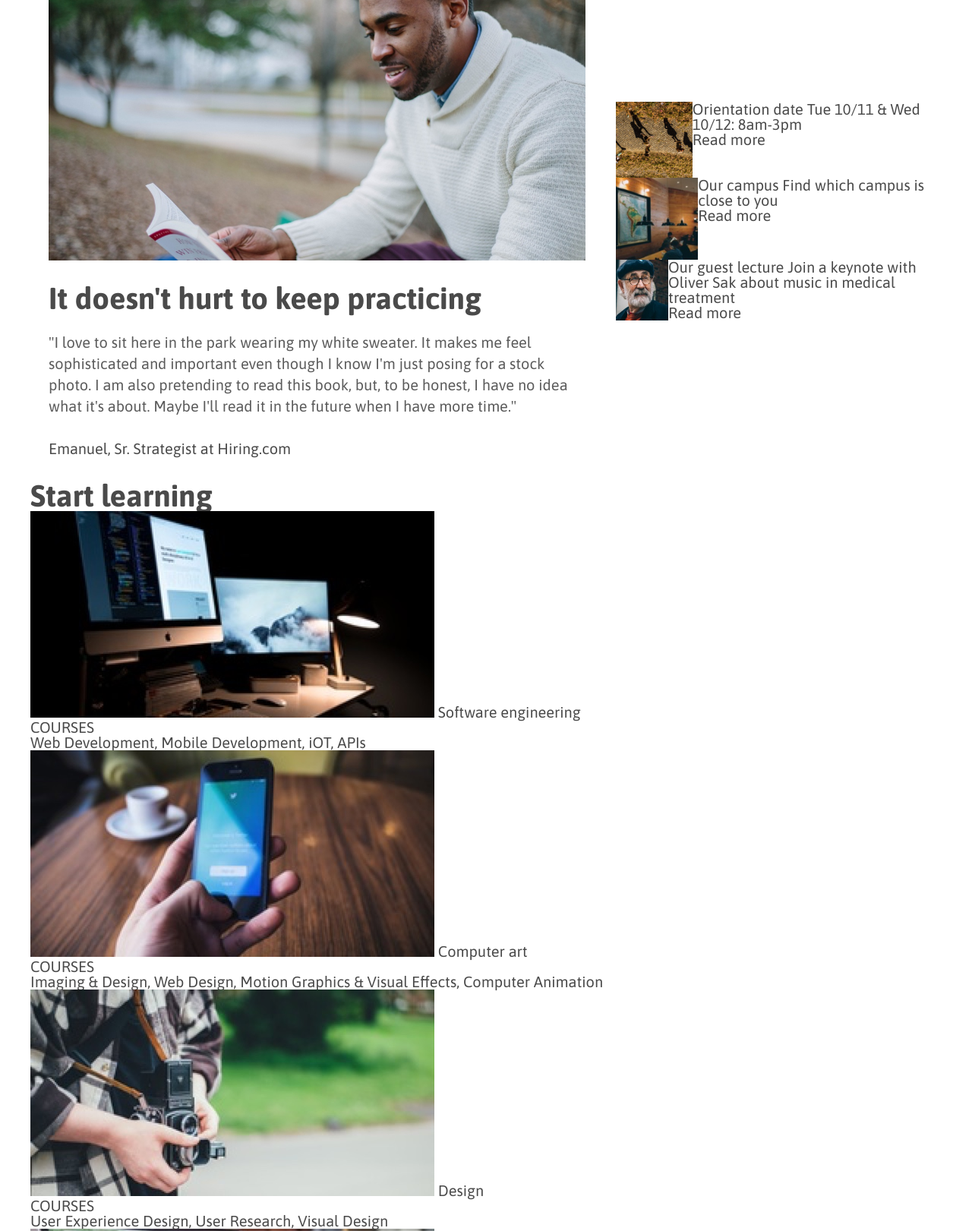
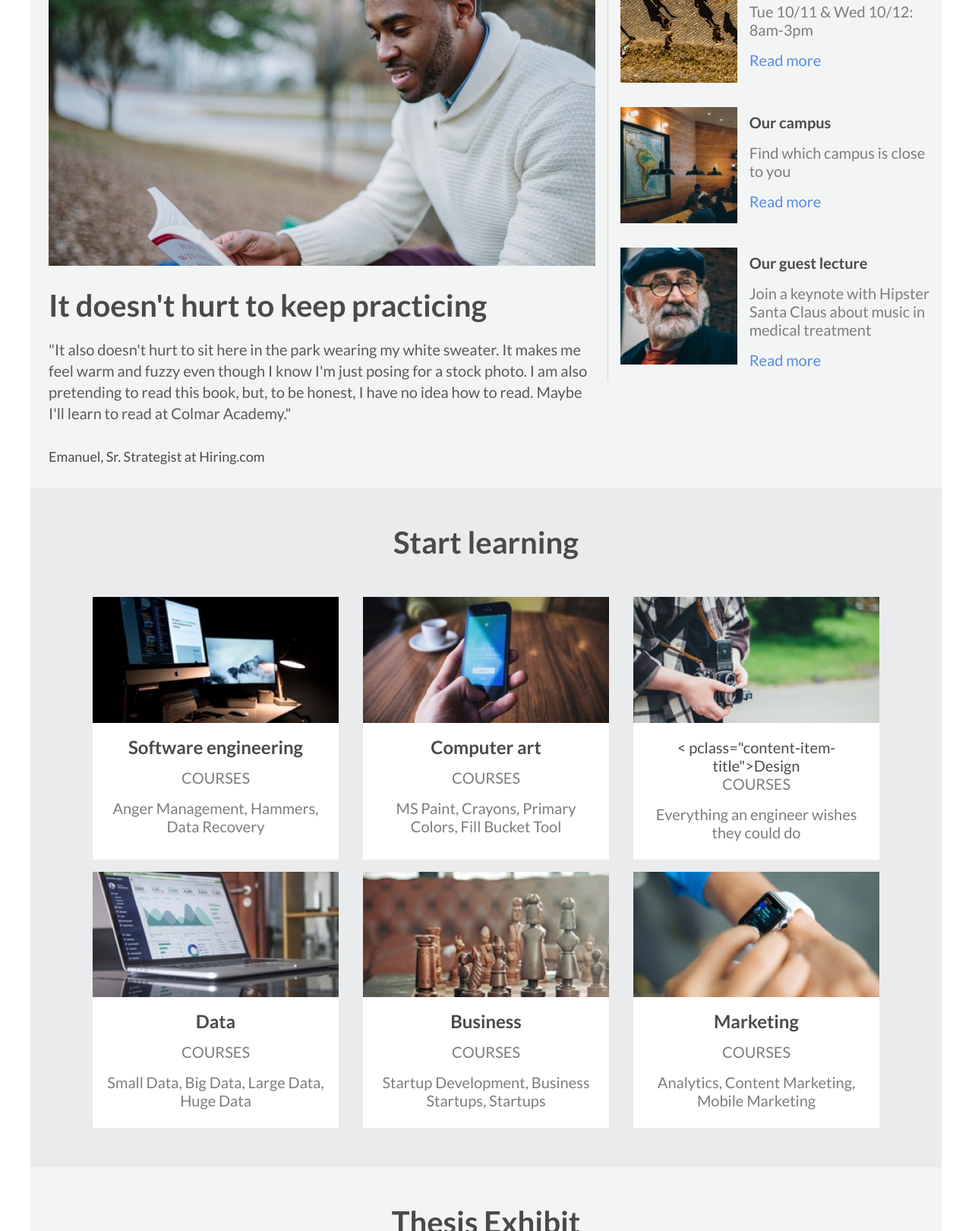
Before and after one commit to kinfongiscool/codecademy-colmar, a plain HTML site: page index.html in a window 1280 px wide. Shown: the part 716-2337 px from the top of the page at 76% size. Drawn offline with Linux system fonts and the light colour scheme.

Commit message:
most of basic layout done

```diff
--- a/index.html
+++ b/index.html
@@ -4,8 +4,7 @@
   <title></title>
   <link href="./resources/css/reset.css" type="text/css" rel="stylesheet">
   <link href="./resources/css/style.css" type="text/css" rel="stylesheet">
-  <link href="https://fonts.googleapis.com/css?family=Asap:200,400,700" rel="stylesheet">
-  <link href="https://fonts.googleapis.com/css?family=Bitter:400,400i" rel="stylesheet">
+  <link href='https://fonts.googleapis.com/css?family=Lato:400,700,400italic' rel='stylesheet' type='text/css'>
 </head>
 <body>
   <div class="container">
@@ -34,103 +33,122 @@
         <div class="middle-content-main-container">
           <img src="./resources/images/information-main.jpg"/>
           <h1>It doesn't hurt to keep practicing</h1>
-          <p>"I love to sit here in the park wearing my white sweater. It makes me feel sophisticated and important even though I know I'm just posing for a stock photo. I am also pretending to read this book, but, to be honest, I have no idea what it's about. Maybe I'll read it in the future when I have more time."</p>
+          <p>"It also doesn't hurt to sit here in the park wearing my white sweater. It makes me feel warm and fuzzy even though I know I'm just posing for a stock photo. I am also pretending to read this book, but, to be honest, I have no idea how to read. Maybe I'll learn to read at Colmar Academy."</p>
           <span class="citation">Emanuel, Sr. Strategist at Hiring.com</span>
         </div>
         <div class="middle-content-side-container">
-
           <div class="middle-content-side-item">
             <div class="middle-content-side-item-image">
               <img class="normal-image" src="./resources/images/information-orientation.jpg"/>
               <img class="mobile-image" src="./resources/images/information-orientation-mobile.jpg"/>
             </div>
             <div class="middle-content-side-item-text">
-              <span class="content-item-title">Orientation date</span>
-              <span class="content-item-text">Tue 10/11 &amp; Wed 10/12: 8am-3pm</p>
-              <span class="middle-content-side-item-read-more">Read more</span>
+              <p class="content-item-title">Orientation date</p>
+              <p class="content-item-text">Tue 10/11 &amp; Wed 10/12: 8am-3pm</p>
+              <p class="middle-content-side-item-read-more">Read more</p>
             </div>
           </div>
-
           <div class="middle-content-side-item">
             <div class="middle-content-side-item-image">
               <img class="normal-image" src="./resources/images/information-campus.jpg"/>
               <img class="mobile-image" src="./resources/images/information-campus-mobile.jpg"/>
             </div>
             <div class="middle-content-side-item-text">
-              <span class="content-item-title">Our campus</span>
-              <span class="content-item-text">Find which campus is close to you</p>
-              <span class="middle-content-side-item-read-more">Read more</span>
+              <p class="content-item-title">Our campus</p>
+              <p class="content-item-text">Find which campus is close to you</p>
+              <p class="middle-content-side-item-read-more">Read more</p>
             </div>
           </div>
-
           <div class="middle-content-side-item">
             <div class="middle-content-side-item-image">
               <img class="normal-image" src="./resources/images/information-guest-lecture.jpg"/>
               <img class="mobile-image" src="./resources/images/information-guest-lecture-mobile.jpg"/>
             </div>
             <div class="middle-content-side-item-text">
-              <span class="content-item-title">Our guest lecture</span>
-              <span class="content-item-text">Join a keynote with Oliver Sak about music in medical treatment</p>
-              <span class="middle-content-side-item-read-more">Read more</span>
+              <p class="content-item-title">Our guest lecture</p>
+              <p class="content-item-text">Join a keynote with Hipster Santa Claus about music in medical treatment</p>
+              <p class="middle-content-side-item-read-more">Read more</p>
             </div>
           </div>
         </div>
       </div>
-        <div class="start-learning-contaner">
+      <div class="start-learning-container">
         <h1>Start learning</h1>
+        <div class="start-learning-item-container">
           <div class="start-learning-item">
             <img src="./resources/images/course-software.jpg"/>
-            <span class="content-item-title">Software engineering</span>
+            <div class="start-learning-item-text">
+              <p class="content-item-title">Software engineering</p>
               <p class="content-item-text">COURSES</p>
-            <p class="content-item-text">Web Development, Mobile Development, iOT, APIs</p>
+              <p class="content-item-text">Anger Management, Hammers, Data Recovery</p>
+            </div>
           </div>
           <div class="start-learning-item">
             <img src="./resources/images/course-computer-art.jpg"/>
-            <span class="content-item-title">Computer art</span>
+            <div class="start-learning-item-text">
+              <p class="content-item-title">Computer art</p>
               <p class="content-item-text">COURSES</p>
-            <p class="content-item-text">Imaging &amp; Design, Web Design, Motion Graphics &amp; Visual Effects, Computer Animation</p>
+              <p class="content-item-text">MS Paint, Crayons, Primary Colors, Fill Bucket Tool</p>
+            </div>
           </div>
           <div class="start-learning-item">
             <img src="./resources/images/course-design.jpg"/>
-            <span class="content-item-title">Design</span>
+            <div class="start-learning-item-text">
+              < pclass="content-item-title">Design</p>
               <p class="content-item-text">COURSES</p>
-            <p class="content-item-text">User Experience Design, User Research, Visual Design</p>
+              <p class="content-item-text">Everything an engineer wishes they could do</p>
+            </div>
           </div>
           <div class="start-learning-item">
             <img src="./resources/images/course-data.jpg"/>
-            <span class="content-item-title">Data</span>
+            <div class="start-learning-item-text">
+              <p class="content-item-title">Data</p>
               <p class="content-item-text">COURSES</p>
-            <p class="content-item-text">Data Science, Bit Data, SQL, Data Visualization</p>
+              <p class="content-item-text">Small Data, Big Data, Large Data, Huge Data</p>
+            </div>
           </div>
           <div class="start-learning-item">
             <img src="./resources/images/course-business.jpg"/>
-            <span class="content-item-title">Business</span>
+            <div class="start-learning-item-text">
+              <p class="content-item-title">Business</p>
               <p class="content-item-text">COURSES</p>
-            <p class="content-item-text">Product Development, Business Development, Startup</p>
+              <p class="content-item-text">Startup Development, Business Startups, Startups</p>
+            </div>
           </div>
           <div class="start-learning-item">
             <img src="./resources/images/course-marketing.jpg"/>
-            <span class="content-item-title">Marketing</span>
+            <div class="start-learning-item-text">
+              <p class="content-item-title">Marketing</p>
               <p class="content-item-text">COURSES</p>
               <p class="content-item-text">Analytics, Content Marketing, Mobile Marketing</p>
             </div>
           </div>
+        </div>
+      </div>
       <div class="thesis-exhibit">
         <h1>Thesis Exhibit</h1>
+        <div class="thesis-exhibit-content-container">
           <div class="video-container">
-            <video width="320px" height="240px"/>
+            <video/>
             <p class="content-item-title">Reimagine urban</p>
             <p>"This is a quote to take up space because I don't like using the fake latin filler text. Blah blah blah what does Reimagine Urban even mean? Sounds like a super cool project. You should watch the video to find out more."</p>
           </div>
+          <div class="thesis-side-item-container">
             <div class="thesis-side-item">
               <img src="./resources/images/thesis-fisma.jpg"/>
+              <div class="thesis-side-item-text">
                 <span class="content-item-title">Fisma: Design and</span>
-            <p class="content-item-text">Designer showcase of new prototype product and</p>
+                <p class="content-item-text">Designer showcase of highlighters</p>
+              </div>
             </div>
             <div class="thesis-side-item">
               <img src="./resources/images/thesis-now-and-then.jpg"/>
+              <div class="thesis-side-item-text">
                 <span class="content-item-title">Now and then</span>
                 <p class="content-item-text">Research study about New York</p>
+              </div>
+            </div>
+          </div>
         </div>
       </div>
       <footer>
--- a/resources/css/style.css
+++ b/resources/css/style.css
@@ -4,7 +4,7 @@ html {
 
 body {
   margin: 0;
-  font-family: 'Asap', sans-serif;
+  font-family: 'Lato', sans-serif;
   color: #4A4A4A;
 }
 
@@ -18,9 +18,21 @@ h2 {
   font-size: 1.4rem;
 }
 
+span {
+  font-size: 0.9rem;
+}
+
 .container {
-  width: 1200px;
+  /*width: 1200px;*/
+  width: 100%;
   margin: auto;
+  /*border: 1px solid #a7a7a7*/
+}
+
+@media only screen and (min-width: 1200px) {
+  .container {
+    width: 1200px;
+  }
 }
 
 header {
@@ -67,6 +79,7 @@ header nav a {
   color: black;
 }
 
+
 .main {
   top: 64px;
   width: 100%;
@@ -101,24 +114,16 @@ header nav a {
   background-color: #4A4A4A
 }
 
+
 .middle-content-container {
   display: flex;
-  align-items: center;
-  flex-direction: row;
-}
-
-.middle-content-main-container {
-  display: flex;
-  align-items: center;
-  flex-direction: column;
+  /*align-items: center;*/
+  background-color: #f3f5f5
 }
 
 .middle-content-main-container {
   width: 60%;
-  display: flex;
-  align-items: flex-start;
-  flex-direction: column;
-  padding: 1.6rem 1.2rem;
+  padding: 1.6rem 0 1.6rem 1.2rem;
 }
 
 .middle-content-main-container img {
@@ -129,33 +134,43 @@ header nav a {
 
 .middle-content-main-container p {
   padding: 1.2rem 0 1.6rem 0;
+  opacity: 0.9;
   line-height: 1.4rem;
-  opacity: 0.9;
 }
 
 .middle-content-side-container {
+  width: 21rem;
+  padding-top: .8rem;
+  margin-left: .8rem;
+  float: right;
   display: flex;
+  flex-grow: 1;
   flex-direction: column;
-  justify-content: flex-end;
-  width: 21rem;
-  padding: .8rem;
+  justify-content: flex-start;
 }
 
 .middle-content-side-item {
   display: flex;
   flex-direction: row;
+  border-left: 1px solid #D8D8D8;
+  transition: background-color 150ms ease-in 30ms;
+  line-height: 1.2rem;
+}
+
+.middle-content-side-item:hover {
+  background-color: #D8D8D8
 }
 
 .middle-content-side-item-image {
   width: 35%;
+  margin: .8rem;
 }
 
 .normal-image {
   display: flex;
   flex-grow: 1;
   width: 100%;
-  height: 100%;
-
+  height: auto;
 }
 
 .mobile-image {
@@ -172,7 +187,122 @@ header nav a {
   }
 }
 
+.middle-content-side-item-text {
+  width: 55%;
+  padding-top: 1.2rem;
+}
 
+.middle-content-side-item-text .content-item-title {
+  font-size: 1rem;
+  font-weight: bold;
+}
+
+.middle-content-side-item-text .content-item-content {
+  font-size: .9rem;
+}
+
+.middle-content-side-item-read-more {
+  margin-bottom: .8rem;
+  color: #588cdb
+}
+
+
+.start-learning-container {
+  text-align: center;
+  background: #eaebec;
+}
+
+.start-learning-container h1 {
+  padding: 2.6rem 0rem;
+  margin: 0 auto;
+}
+
+.start-learning-item-container {
+  display: flex;
+  justify-content: center;
+  flex-wrap: wrap;
+  padding-bottom: 1.8rem;
+}
+
+.start-learning-item {
+  width: 27%;
+  margin: 0 .8rem .8rem .8rem;
+  background-color: white;
+  line-height: 1.2rem;
+  transition: background-color 150ms ease-in 30ms;
+}
+
+.start-learning-item:hover {
+  background-color: #D8D8D8
+}
+
+.start-learning-item img {
+  width: 100%;
+}
+
+.start-learning-item-text {
+  padding: .8rem .8rem .4rem .8rem;
+}
+
+.content-item-title {
+  font-size: 1.2rem;
+  font-weight: bold;
+  padding-bottom: .8rem;
+}
+
+.content-item-text {
+  padding-bottom: .8rem;
+  font-weight: 200;
+  color: #7d7d7d
+}
+
+
+.thesis-exhibit {
+  width: 100%;
+  display: flex;
+  justify-content: center;
+  align-items: center;
+  flex-direction: column;
+  background-color: #f3f5f5
+}
+
+.thesis-exhibit h1 {
+  padding: 2.6rem 0rem;
+}
+
+.thesis-exhibit-content-container {
+  width: 100%;
+  display: flex;
+}
+
+.video-container {
+  width: auto;
+  flex-grow: 1;
+  padding: 0 1.2rem .8rem 1.2rem;
+}
+
+video {
+  object-fit: fill;
+}
+
+.thesis-side-item-container {
+  float: right;
+}
+
+.thesis-side-item {
+  width: 21rem;
+  display: flex;
+  justify-content: center;
+  align-items: center;
+  flex-direction: row;
+}
+
+.thesis-side-item-text {
+  display: flex;
+  justify-content: center;
+  align-items: center;
+  flex-direction: column;
+}
 
 /*#orientation-image {
   content: url('../resources/images/information-orientation.jpg');
```
Lines whose indentation alone changed are shown as unchanged.
